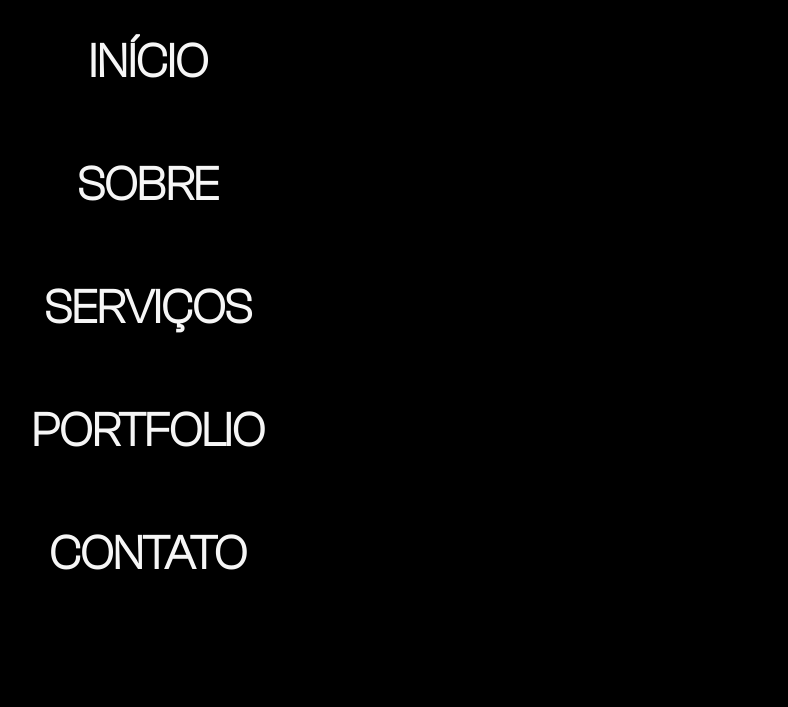
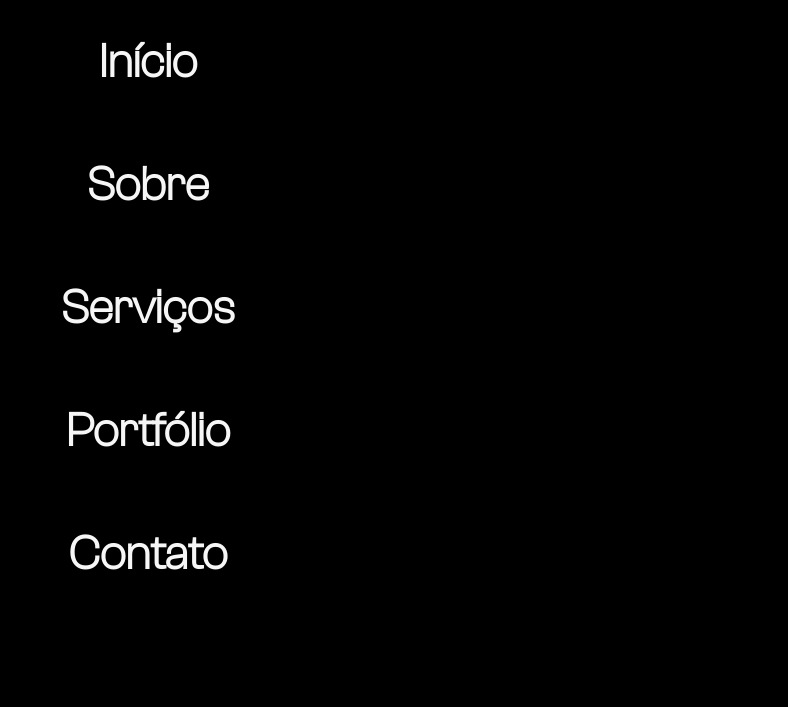
Before and after one commit to Vitorpaulo-dapenha/vitorLandinPage, a plain HTML site: page index.html in a window 1280 px wide. Both pictures are taken after a click on the label 1236 px from the left and 58 px from the top of the page. Shown: the part 93-800 px from the top of the page, without its empty margins (492-1280 px from the left). Drawn offline with nearby package versions, Linux system fonts and the light colour scheme; a web font is replaced by a local one.

Commit message:
Refactor: refatoração do menu Início, realizando as alterações devidas.

```diff
--- a/index.html
+++ b/index.html
@@ -52,11 +52,11 @@
             </div>
             <div class="menu-aberto">
                 <nav class="nav-menu">
-                    <a href="#inicio">INÍCIO</a>
-                    <a href="#sobre">SOBRE</a>
-                    <a href="#servicos">SERVIÇOS</a>
-                    <a href="#portfolio">PORTFOLIO</a>
-                    <a href="#contato">CONTATO</a>
+                    <a href="#inicio">Início</a>
+                    <a href="#sobre">Sobre</a>
+                    <a href="#servicos">Serviços</a>
+                    <a href="#portfolio">Portfólio</a>
+                    <a href="#contato">Contato</a>
                 </nav>
             </div>
         </header>
@@ -67,13 +67,13 @@
             <div class="container-inicio">
                 <div class="conteudo-inicio" data-aos="fade-up" data-aos-duration="1000">
                     <div class="titulo-inicio">
-                        <h1>Lorem ipsum</h1>
-                        <h1 class="destaque-inicio">Lorem ipsum dolor</h1>
+                        <h1>Olá, me chamo</h1>
+                        <h1 class="destaque-inicio">Vitor Paulo da Penha</h1>
                     </div>
                     <div class="paragrafo-inicio" data-aos="fade-up" data-aos-delay="200" data-aos-duration="1000">
-                        <p>Lorem ipsum dolor sit amet consectetur adipisicing elit. Ratione deserunt laboriosam eum nisi
-                            delectus ab ad expedita! Earum.</p>
+                        <p>Desenvolvedor Frontend</p>
                     </div>
+                    <a href="https://wa.me/5527992296187" target="_blank" rel="noopener noreferrer">
                         <button class="cta" data-aos="fade-up" data-aos-delay="400" data-aos-duration="1000">
                             <span>Fale Comigo</span>
                             <svg width="15px" height="10px" viewBox="0 0 13 10">
@@ -81,10 +81,11 @@
                                 <polyline points="8 1 12 5 8 9"></polyline>
                             </svg>
                         </button>
+                    </a>
                 </div>
                 <div class="complemento-inicio">
-                    <img class="text" src="assets/img/complemento-esquerda.png" alt="">
-                    <img class="qr-code" src="assets/img/qr_code_rmdeveloper.png" alt="qr code para seu link bio">
+                    <img class="text" src="assets/img/complEsquerda.png" alt="">
+                    <img class="qr-code" src="assets/img/qrCode.png" alt="qr code para seu link bio">
                 </div>
             </div>
         </main>
```
Also changed, not shown: assets/img/complEsquerda.png (added), assets/img/qrCode.png (added), assets/img/qr_code_rmdeveloper.png (deleted). Lines whose indentation alone changed are shown as unchanged.
